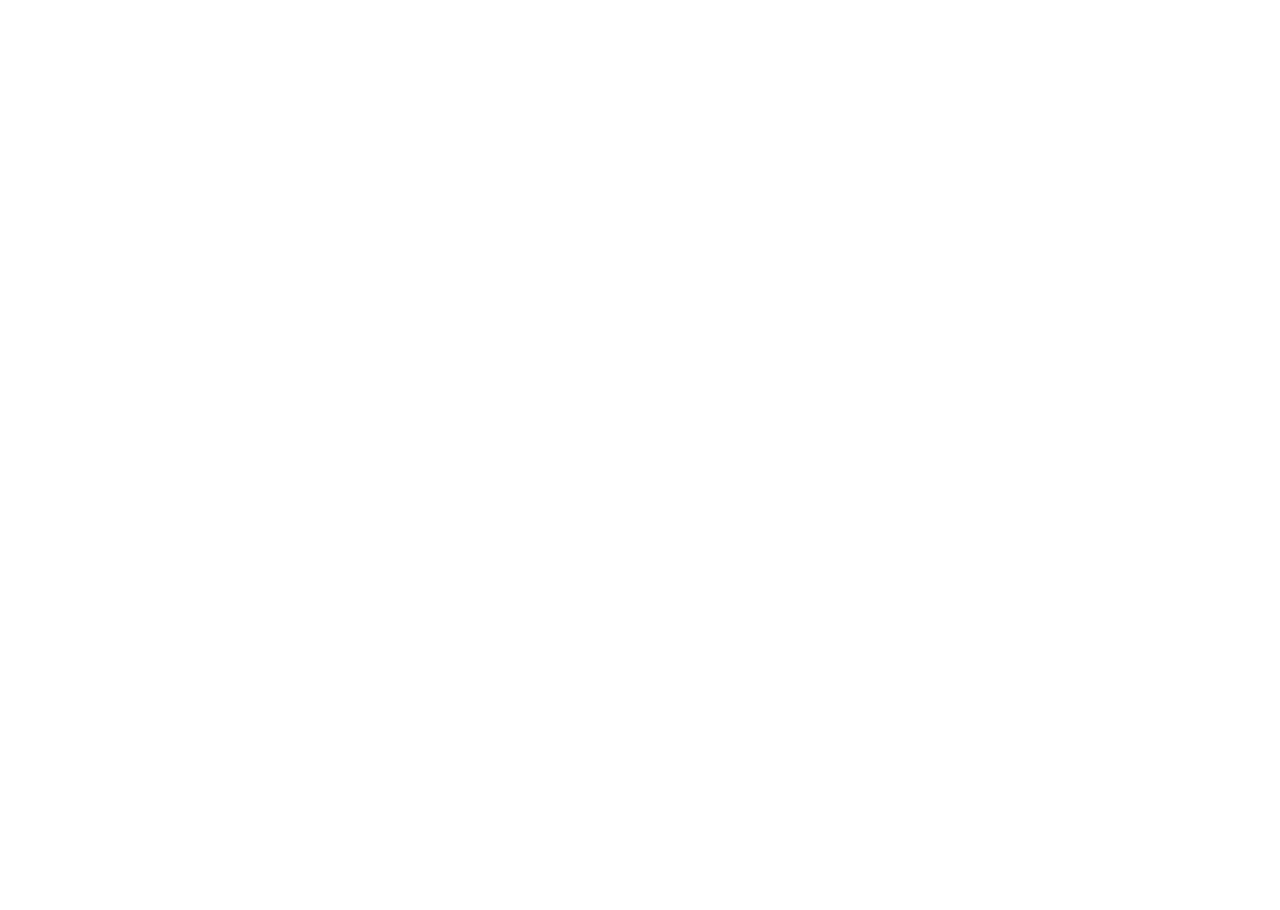
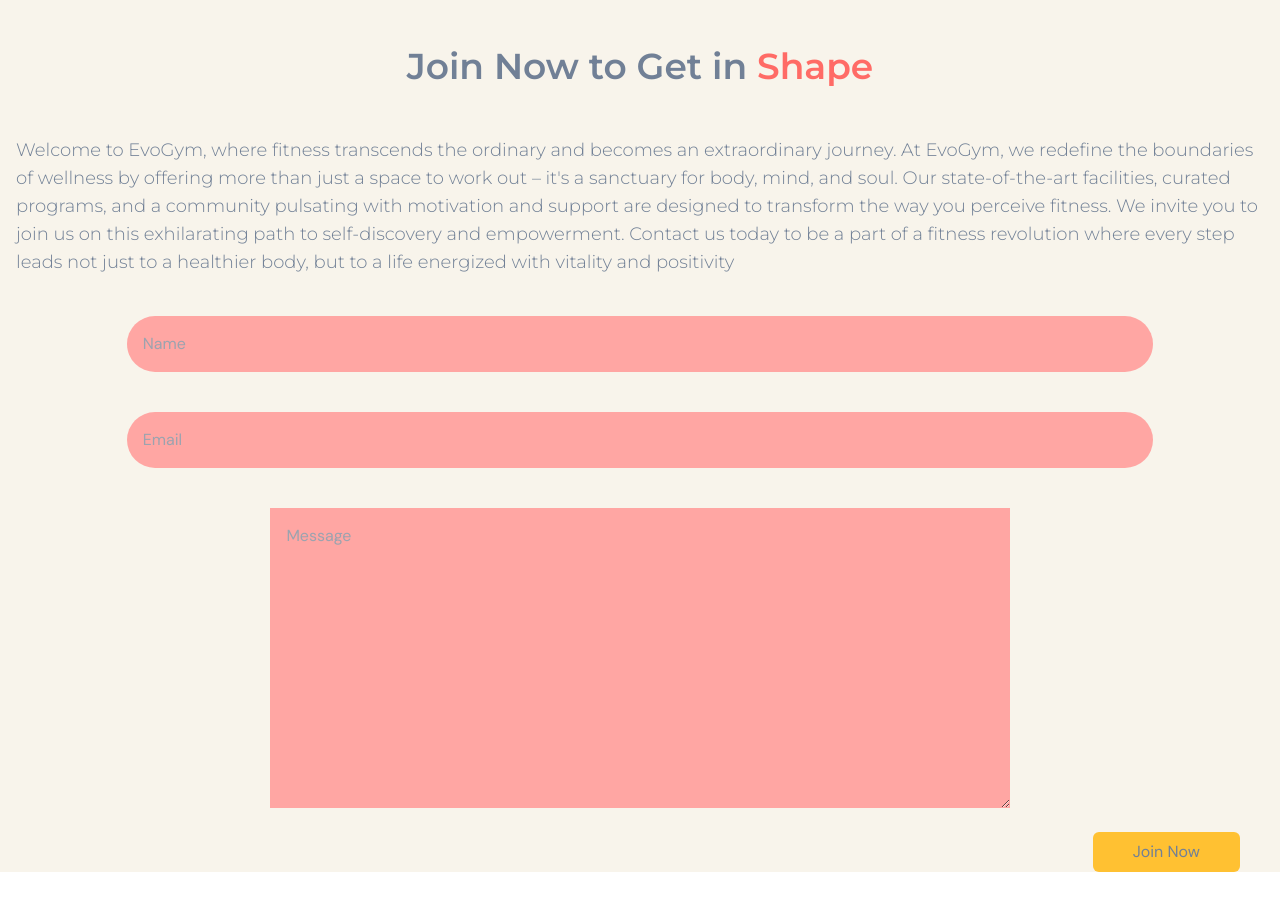
Before and after one commit to MohamedAklamaash/Gym-Landing-Page-With-ReactandTypeScript, a React (Vite) app: page / in a window 1280 px wide. Shown: the part 2560-3470 px from the top of the page. Before the commit the page ends 2550 px from the top, so only its background shows below. Built offline with nearby package versions, Linux system fonts and the light colour scheme.

Commit message:
completed contact us component

```diff
--- /dev/null
+++ b/src/pages/ContactUsPage.tsx
@@ -0,0 +1,76 @@
+import { SelectedPage } from "@/constants/Types"
+import {motion} from "framer-motion";
+import contactUsPagePic from "@/assets/ContactUsPageGraphic.png";
+
+type Props = {
+    setSelectedPage:(value:SelectedPage)=>void
+}
+
+const ContactUsPage = ({setSelectedPage}: Props) => {
+  return (
+    <div className="mt-10">
+        <motion.div className="p-4"
+        onViewportEnter={()=>setSelectedPage(SelectedPage.ContactUs)}
+        initial="hidden"
+        whileInView="visible"
+        transition={{duration:0.8,delay:0.3}}
+        variants={{
+          hidden:{
+            opacity:0,
+            x:-50,
+            y:-100
+          },
+          visible:{
+            opacity:10,
+            x:0,
+            y:0
+          }
+        }}
+        >
+            <h1 className="text-center font-bold font-montserrat text-4xl">
+                Join Now to Get in <span className="text-primary-500">Shape</span>
+            </h1>
+            <p className="mt-[4%] text-lg font-montserrat">
+                Welcome to EvoGym, where fitness transcends the ordinary and becomes an extraordinary journey. At EvoGym, we redefine the boundaries of wellness by offering more than just a space to work out – it's a sanctuary for body, mind, and soul. Our state-of-the-art facilities, curated programs, and a community pulsating with motivation and support are designed to transform the way you perceive fitness. We invite you to join us on this exhilarating path to self-discovery and empowerment. Contact us today to be a part of a fitness revolution where every step leads not just to a healthier body, but to a life energized with vitality and positivity
+            </p>
+        </motion.div>
+        <motion.div
+            initial="hidden"
+            whileInView="visible"
+            transition={{duration:1,delay:0.7}}
+            variants={{
+            hidden:{
+                opacity:0,
+                x:-100,
+            },
+            visible:{
+                opacity:10,
+                x:0,
+                y:0
+            }
+            }}
+        >
+            <div className="flex flex-col items-center justify-center gap-10  text-white p-6">
+                <input type="text" placeholder="Name"  className="bg-primary-300 p-4 w-5/6 rounded-full"/>
+                <input type="email" placeholder="Email" className="bg-primary-300 p-4 w-5/6 rounded-full"/>
+                <textarea className="w-[60%] h-[300px] bg-primary-300 p-4 " placeholder="Message" />
+            </div>
+            <div className="flex md:justify-end max-md:justify-start ml-10 items-center mr-10 mb-10">
+                <button
+                className="bg-secondary-500 hover:bg-primary-500 hover:text-white  py-2 rounded-md px-10 cursor-pointer"
+                onClick={()=>{
+                    alert("This is a UI focused project.Show this button is dummy here")
+                }}
+                >
+                    Join Now
+                </button>
+            </div>
+            <div className="md:hidden flex justify-center ">
+                <img src={contactUsPagePic} alt="Pic"/>
+            </div>
+        </motion.div>
+    </div>
+  )
+}
+
+export default ContactUsPage
--- a/src/pages/Home.tsx
+++ b/src/pages/Home.tsx
@@ -2,6 +2,7 @@
 import HeroSection from "./HeroSection"
 import BenifitsPage from "./BenifitsPage"
 import OurClasses from "@/pages/OurClasses"
+import ContactUsPage from "./ContactUsPage"
 
 type Props = {
     setSelectedPage:(value:SelectedPage)=>void,
@@ -13,6 +14,7 @@
       <HeroSection setSelectedPage={setSelectedPage}/>
       <BenifitsPage setSelectedPage={setSelectedPage}/>
       <OurClasses setSelectedPage={setSelectedPage}/>
+      <ContactUsPage setSelectedPage={setSelectedPage}/>
     </div>
   )
 }
```
